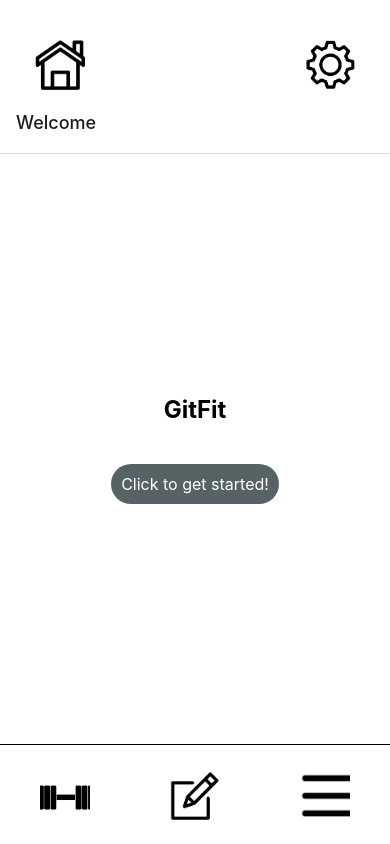
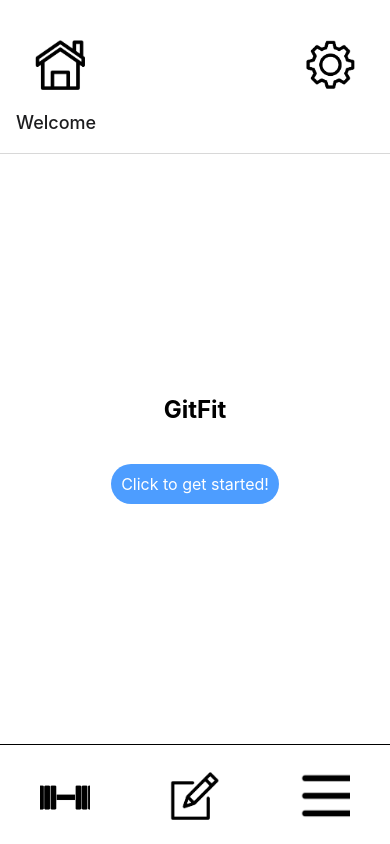
Before and after one commit to peilanzhang/GitFitProj, a React Native app: screen / in a window 390 px wide. Built offline with nearby package versions, Linux system fonts and the light colour scheme.

Commit message:
color consistency

```diff
--- a/App.js
+++ b/App.js
@@ -105,7 +105,7 @@ const styles = StyleSheet.create({
   button: {
     marginTop: 20,
     padding: 10,
-    backgroundColor: '#566263', // Change the color as needed
+    backgroundColor: '#4D9DFF', // Change the color as needed
     borderRadius: 20,
   },
   buttonText: {
```
